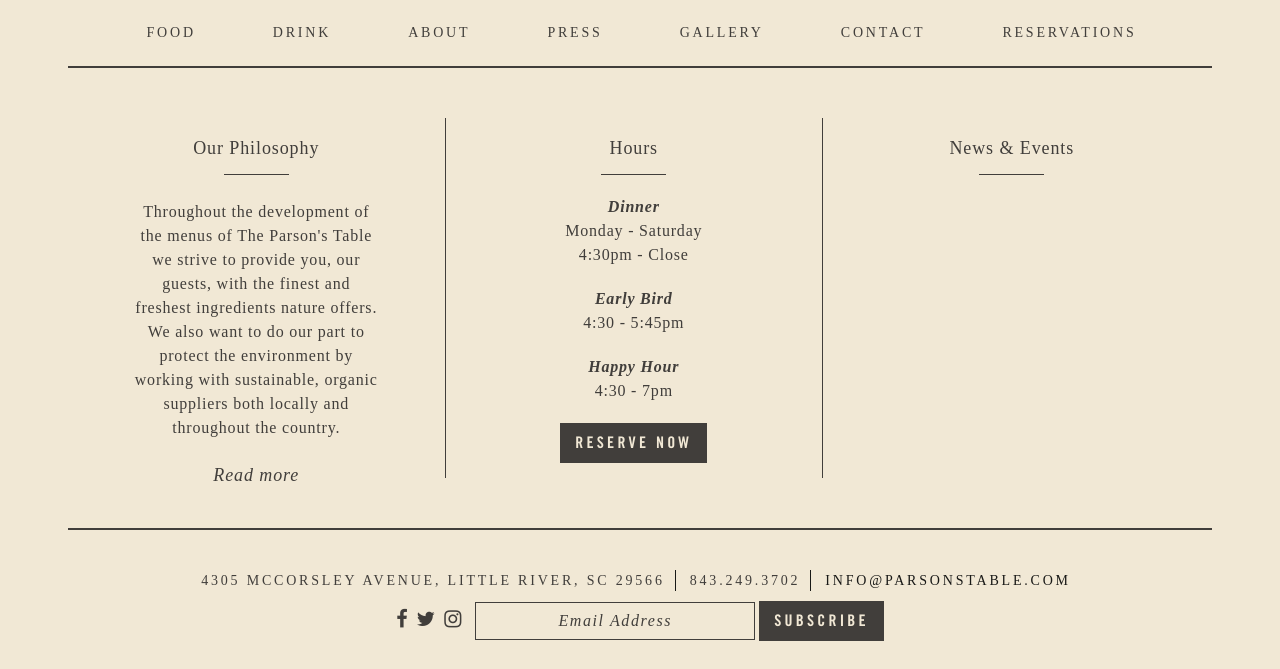
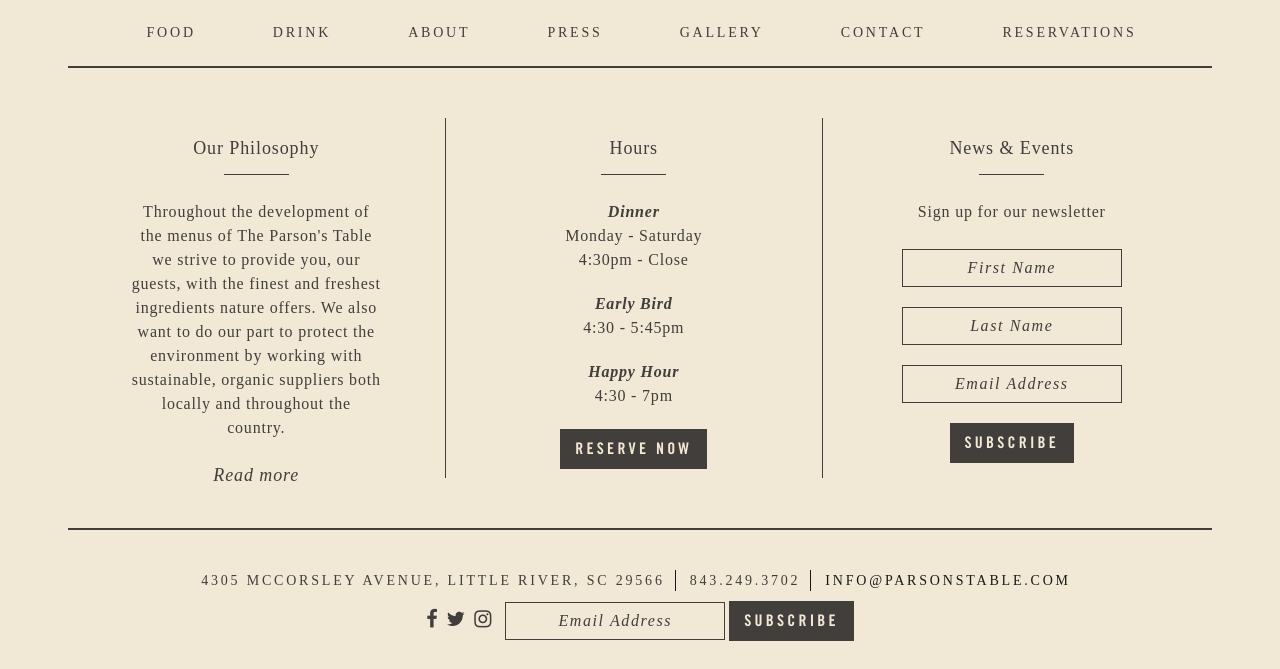
Before and after one commit to hlmurray/parsonstable-redesign, a PHP site: page /html/index.html in a window 1280 px wide. Shown: the part 202-871 px from the top of the page. Run offline with PHP 8.4, Linux system fonts and the light colour scheme; style sheets or scripts are compiled from the project's sources; some libraries are stand-ins or nearby versions.

Commit message:
build out main section

```diff
--- a/src/html/index.html
+++ b/src/html/index.html
@@ -53,7 +53,7 @@
 						<h1>Hours</h1>
 					</header>
 					<hr>
-					<h4>Dinner</h4>
+					<h4 class="alpha">Dinner</h4>
 					<p>Monday - Saturday</p>
 					<p>4:30pm - Close</p>
 					<h4>Early Bird</h4>
@@ -67,6 +67,13 @@
 						<h1>News &amp; Events</h1>
 					</header>
 					<hr>
+					<p>Sign up for our newsletter</p>
+					<form action="//parsonstable.us9.list-manage.com/subscribe/post?u=d6d72b6b0eeb4035466eb1763&amp;id=c410ab85bd" method="post" class="email-form" target="_blank">
+						<input type="text" class="input1" name="FNAME" placeholder="First Name" required/>
+						<input type="text" class="input1" name="LNAME" placeholder="Last Name" required/>
+						<input type="email" class="input1" name="EMAIL" placeholder="Email Address" required/>
+						<input type="submit" class="btn-dark" value="SUBSCRIBE">
+					</form>
 				</div>
 			</section>
 		</main>
@@ -85,7 +92,7 @@
 					</div>
 					<div class="contact-form">
 						<form action="//parsonstable.us9.list-manage.com/subscribe/post?u=d6d72b6b0eeb4035466eb1763&amp;id=c410ab85bd" method="post" class="email-form" target="_blank">
-							<input type="email" name="EMAIL" placeholder="Email Address" required/>
+							<input type="email" class="input1" name="EMAIL" placeholder="Email Address" required/>
 							<input type="submit" class="btn-dark" value="SUBSCRIBE">
 						</form>
 					</div>
--- a/src/scss/header.scss
+++ b/src/scss/header.scss
@@ -122,29 +122,6 @@ footer {
 				padding-top: rem(10px);
 				text-align: center;
 			}
-			& input {
-				font-size: 16px;
-				text-align: center;
-				letter-spacing: 0.2em;
-			}
-			& input[type="email"] {
-				@include font(garamond-premier);
-				font-style: italic;
-				letter-spacing: 0.1em;
-				outline: none;
-				border: 1px solid $darkgrey;
-				width: rem(260px);
-				padding: rem(9px);
-				background-color: $beige;
-				&::-webkit-input-placeholder {
-				   transition: opacity 0.25s ease;
-				   color: $darkgrey;
-				   @include font(garamond-premier);
-				}
-				&:focus::-webkit-input-placeholder {
-		    		opacity: 0;
-				}
-			}
 		}
 	}
 }
--- a/src/scss/home.scss
+++ b/src/scss/home.scss
@@ -13,14 +13,15 @@
 			height: rem(360px);
 			float: left;
 			border-right: 1px solid $darkgrey;
-			padding: rem(20px) rem(65px) 0 rem(65px);
+			padding: rem(20px) rem(45px) 0 rem(45px);
 			text-align: center;
 			&:last-child {
 				border-right: none;
 			}
 			&.philosophy {
 				p {
-					margin: rem(25px) 0 rem(15px) 0;
+					width: rem(250px);
+					margin: rem(25px) auto rem(15px) auto;
 				}
 				a {
 					margin: rem(10px) 0;
@@ -29,12 +30,20 @@
 			&.hours {
 				h4 {
 					margin-top: rem(20px);
-					&:first-child {
+					&.alpha {
 						margin-top: rem(25px);
 					}
 				}
 				a {
-					margin-top: rem(20px);
+					margin-top: rem(21px);
+				}
+			}
+			&.subscribe {
+				p {
+					margin: rem(25px) 0;
+				}
+				input {
+					margin-bottom: rem(20px);
 				}
 			}
 		}
--- a/src/scss/layouts/_typography.scss
+++ b/src/scss/layouts/_typography.scss
@@ -76,6 +76,27 @@ h4 {
 	font-style: italic;
 }
 
+.input1 {
+	box-sizing: border-box;
+	@include font(garamond-premier);
+	font-style: italic;
+	font-size: 16px;
+	text-align: center;
+	letter-spacing: 0.1em;
+	outline: none;
+	border: 1px solid $darkgrey;
+	padding: rem(9px);
+	background-color: $beige;
+	&::-webkit-input-placeholder {
+	   transition: opacity 0.25s ease;
+	   color: $darkgrey;
+	   @include font(garamond-premier);
+	}
+	&:focus::-webkit-input-placeholder {
+		opacity: 0;
+	}
+}
+
 .btn-dark {
 	display: inline-block;
 	padding: rem(20px) rem(15px);
```
